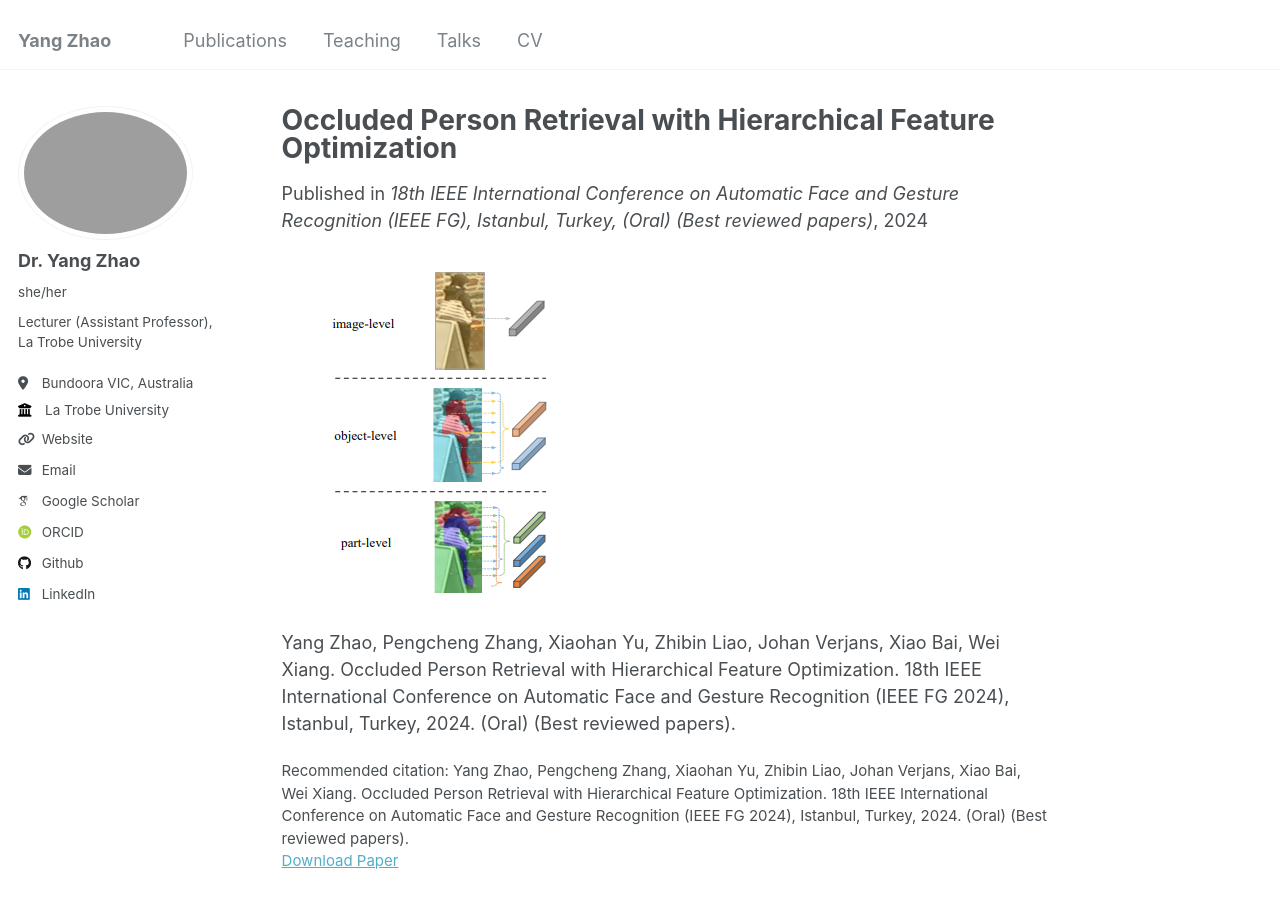
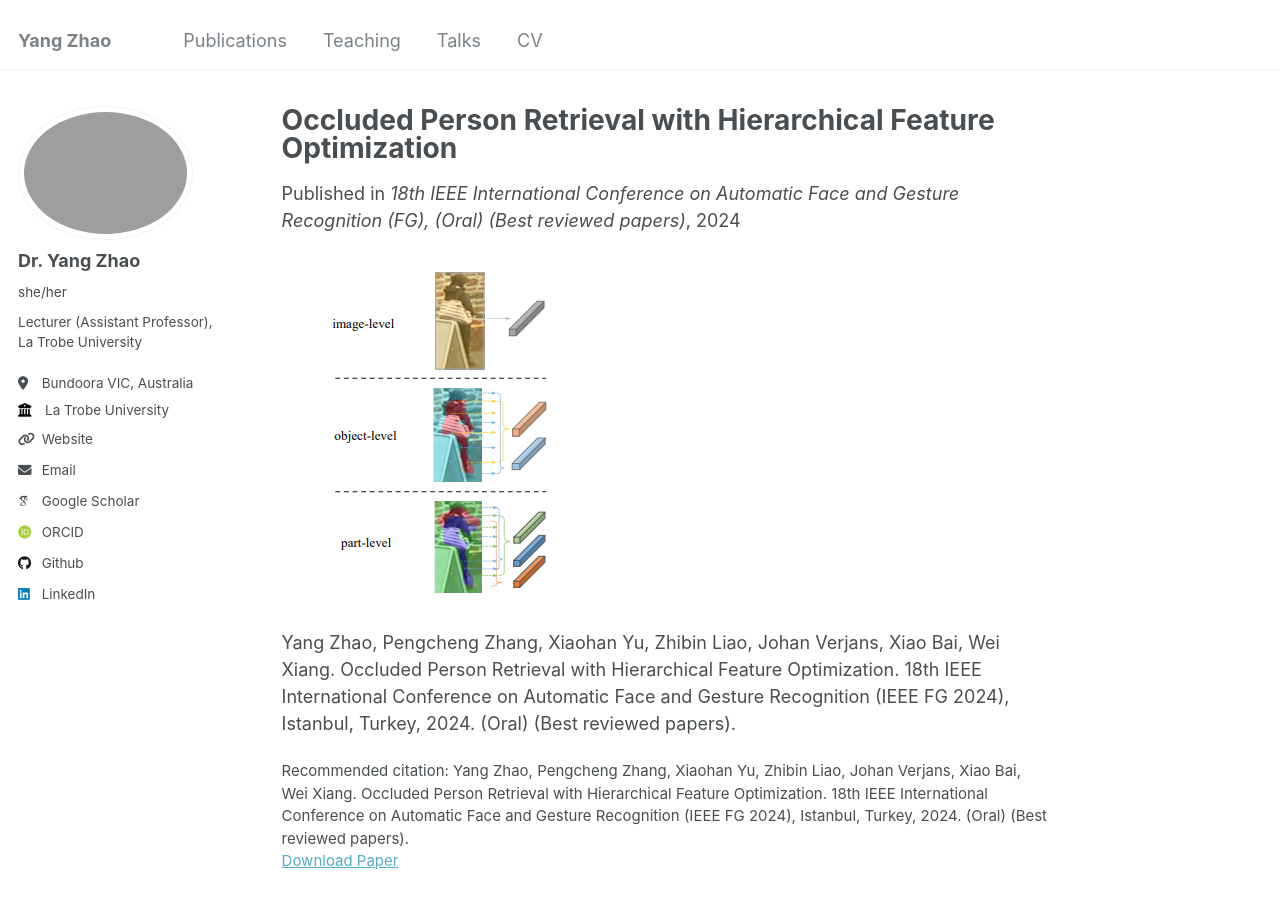
Before and after one commit to yangyangkiki/yangyangkiki.github.io, a Jekyll site: the page built from _publications/2024-01-05-occluded-person-retrieval-with-hierarchical-feature-optimization.md, in a window 1280 px wide and 900 px high. Built offline with Jekyll 4.4.1, drawn with Linux system fonts in a browser that asks for light colours; some web fonts are replaced.

Commit message:
Update 2024-01-05-occluded-person-retrieval-with-hierarchical-feature-optimization.md

```diff
--- a/_publications/2024-01-05-occluded-person-retrieval-with-hierarchical-feature-optimization.md
+++ b/_publications/2024-01-05-occluded-person-retrieval-with-hierarchical-feature-optimization.md
@@ -4,7 +4,7 @@ collection: publications
 category: conferences
 permalink: /publication/2024-occluded-person-retrieval-with-hierarchical-feature-optimization
 date: 2024-01-05
-venue: "18th IEEE International Conference on Automatic Face and Gesture Recognition (IEEE FG), Istanbul, Turkey, (Oral) (Best reviewed papers)"
+venue: "18th IEEE International Conference on Automatic Face and Gesture Recognition (FG), (Oral) (Best reviewed papers)"
 paperurl: "https://ieeexplore.ieee.org/stamp/stamp.jsp?arnumber=10581952"
 citation: "Yang Zhao, Pengcheng Zhang, Xiaohan Yu, Zhibin Liao, Johan Verjans, Xiao Bai, Wei Xiang. Occluded Person Retrieval with Hierarchical Feature Optimization. 18th IEEE International Conference on Automatic Face and Gesture Recognition (IEEE FG 2024), Istanbul, Turkey, 2024. (Oral) (Best reviewed papers)."
 ---
```
